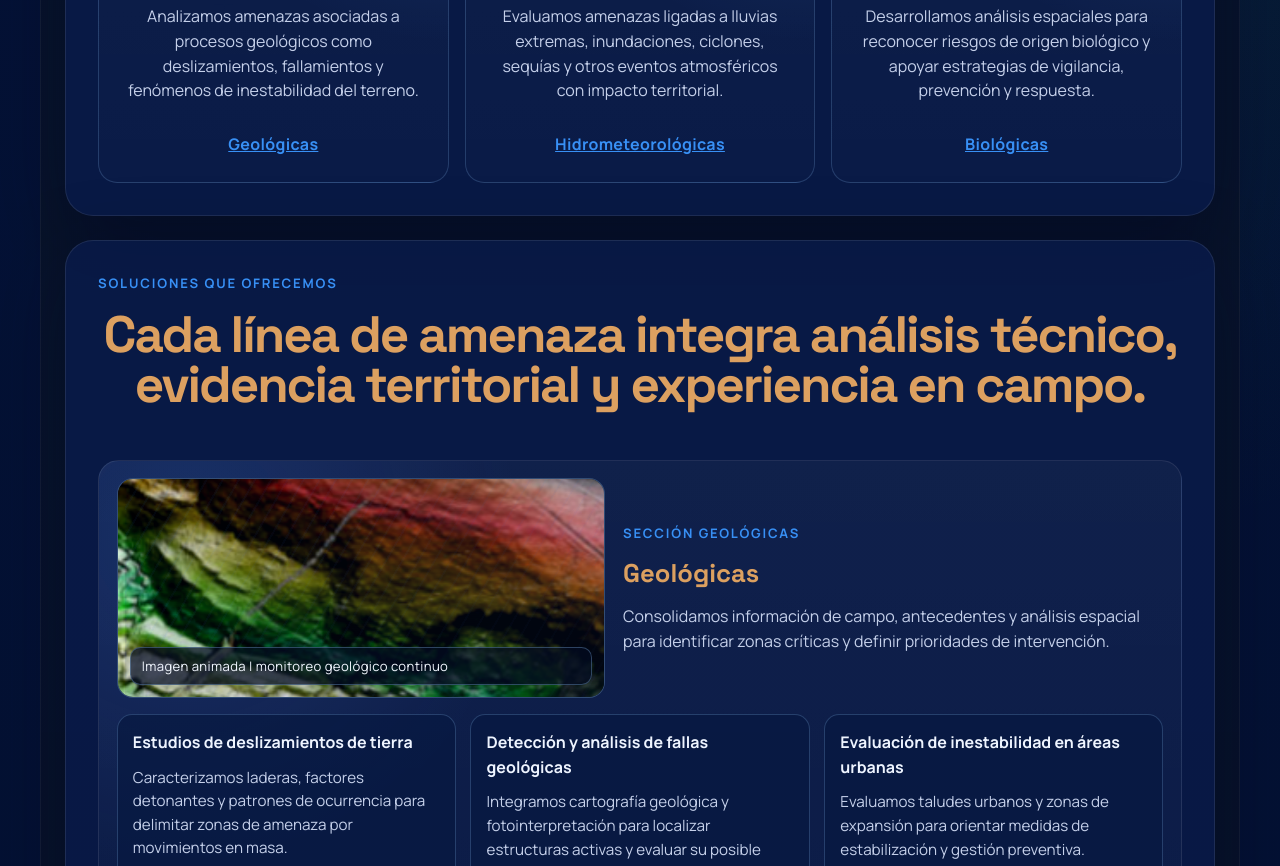
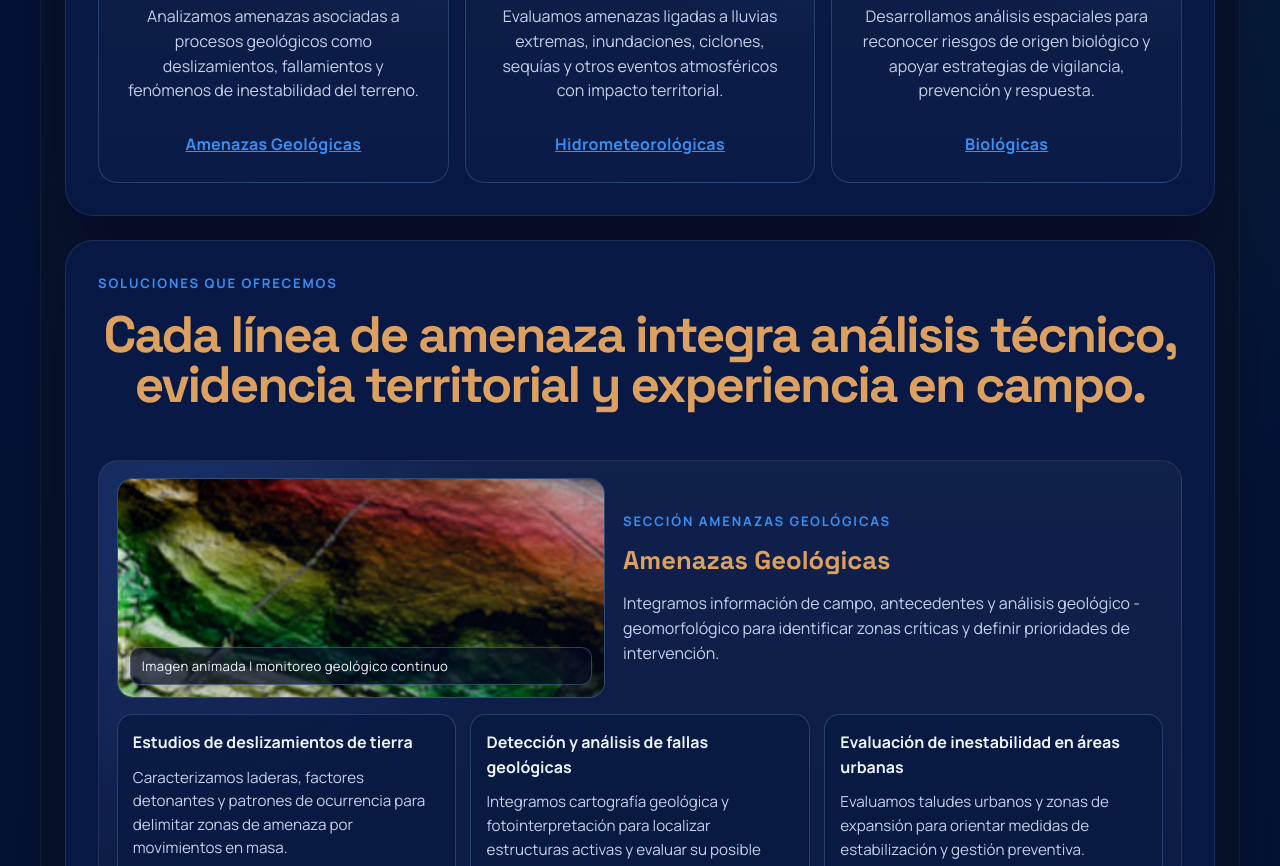
Before and after one commit to moraman61-arch/terralogica-web, a React (Vite) app: page /servicios/proyectos/gestion-riesgos-proteccion-civil/amenazas in a window 1280 px wide. Shown: the part 780-1646 px from the top of the page. Built offline with nearby package versions, Linux system fonts and the light colour scheme; grey boxes are pictures that could not be loaded.

Commit message:
Ajusta selección de variantes del modelo 3D

```diff
--- a/src/Amenazas.jsx
+++ b/src/Amenazas.jsx
@@ -14,14 +14,14 @@ import './App.css'
 const amenazasProjectTypes = [
   {
     slug: 'geologicas',
-    title: 'Geológicas',
+    title: 'Amenazas Geológicas',
     image: '/proyectos/proyecto-gestion-riesgos-proteccion-civil.png',
     imageAlt: 'Vista ilustrativa para amenazas geológicas',
     mediaLabel: 'Imagen animada | monitoreo geológico continuo',
     description:
       'Analizamos amenazas asociadas a procesos geológicos como deslizamientos, fallamientos y fenómenos de inestabilidad del terreno.',
     sectionIntro:
-      'Consolidamos información de campo, antecedentes y análisis espacial para identificar zonas críticas y definir prioridades de intervención.',
+      'Integramos información de campo, antecedentes y análisis geológico - geomorfológico para identificar zonas críticas y definir prioridades de intervención.',
     solutions: [
       {
         title: 'Estudios de deslizamientos de tierra',
```
